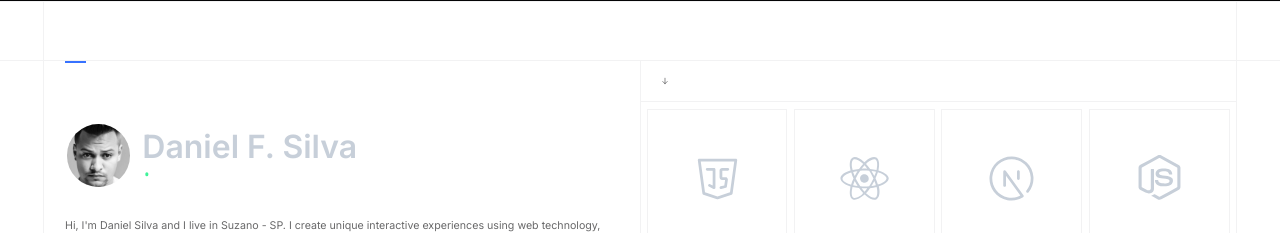
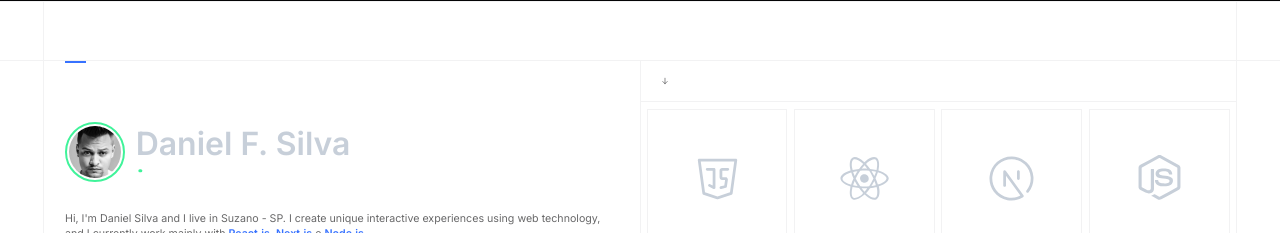
Before and after one commit to dfsilvadev/dfsilva-spa, a React (Vite) app: page / in a window 1280 px wide. Shown: the part 719-952 px from the top of the page. Built offline with nearby package versions, Linux system fonts and the light colour scheme.

Commit message:
refactor: adjust avatar image sizing and add secondary border ring

```diff
--- a/src/presenters/components/ui/avatar/styles.scss
+++ b/src/presenters/components/ui/avatar/styles.scss
@@ -1,19 +1,26 @@
 @use "../../../../styles/theme/variables" as *;
 
 .avatar-wrapper {
-  width: 10rem;
-  height: 10rem;
+  width: 9rem;
+  height: 9rem;
   border-radius: 50%;
-  overflow: hidden;
-  position: relative;
-  border: 2px solid transparent;
+  // Borda externa do avatar
+  border: 2px solid $color-main-secondary;
+  padding: 2px; // gap de 2px entre a borda e a foto
   transition: border-color $transition-default;
+  display: flex;
+  align-items: center;
+  justify-content: center;
 }
 
 .avatar-picture {
-  position: absolute;
-  bottom: -2rem;
-  left: -0.5rem;
+  width: 100%;
+  height: 100%;
+  border-radius: 50%;
+  overflow: hidden;
+  display: flex;
+  align-items: center;
+  justify-content: center;
 }
 
 .avatar-img {
```
